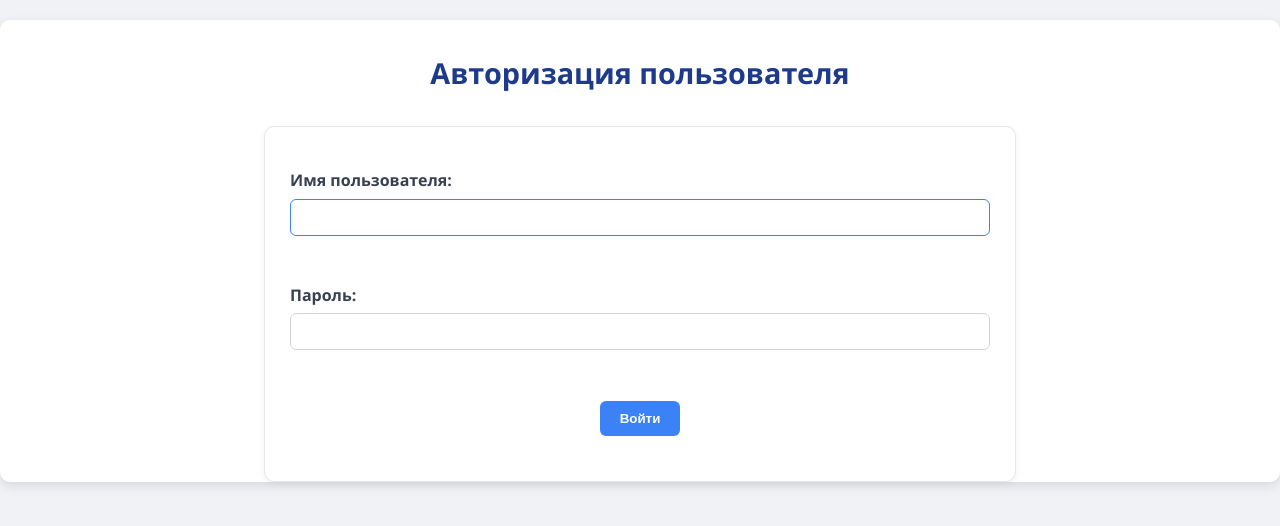
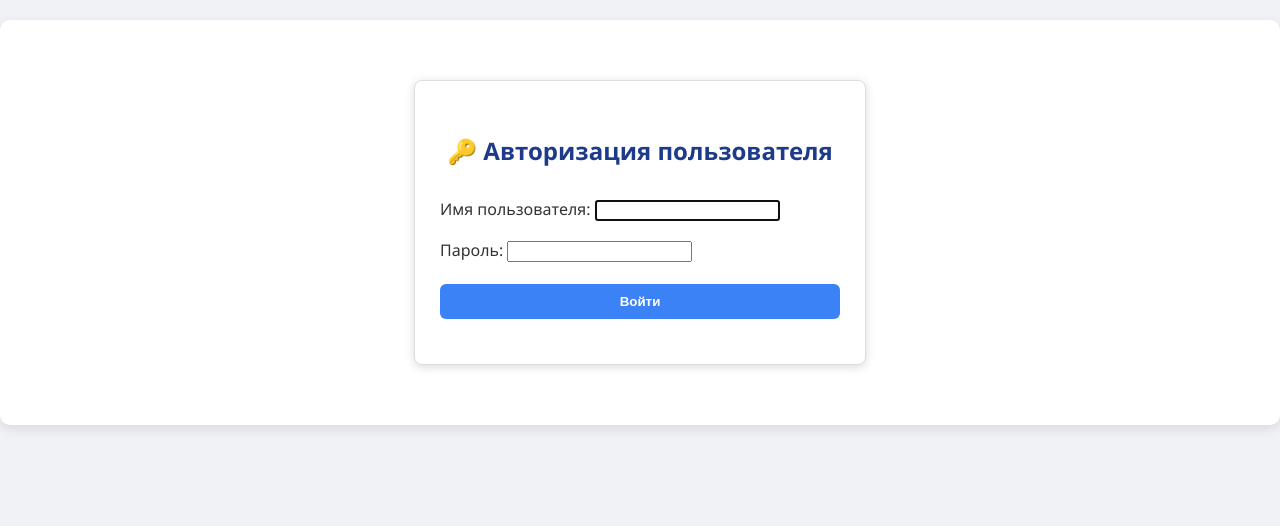
Before and after one commit to evlx87/OrderRegistry, a Django app: page /accounts/login/ in a window 1280 px wide. Shown: the top 526 px of the page. Run offline with Django 5.2, Linux system fonts and the light colour scheme; parts of the project's set-up code (start-up, migrations or seed data) failed here and were passed over.

Commit message:
Скорректировано оформление html и css

```diff
--- a/orders/templates/orders/index.html
+++ b/orders/templates/orders/index.html
@@ -1,12 +1,10 @@
 {% extends 'orders/base.html' %}
 {% load static %}
 {% block title %}
-<title>
     {{ page_title|title }}
-</title>
 {% endblock %}
 {% block page_header %}
-    <h1>РЕЕСТР ПРИКАЗОВ <br>ФГКОУ «Объединенный Санкт-Петербургский кадетский корпус <br>Следственного комитета Российской Федерации имени Маршала Советского Союза Г.К. Жукова»</h1>
+    <h1>РЕЕСТР ПРИКАЗОВ <br>ФГКОУ «Объединенный Санкт-Петербургский кадетский корпус <br>Следственного комитета Российской Федерации <br>имени Маршала Советского Союза Г.К. Жукова»</h1>
 {% endblock %}
 {% block content %}
     <hr>
--- a/static/css/style.css
+++ b/static/css/style.css
@@ -1,28 +1,31 @@
-/* Базовый сброс и шрифты */
+/* ========================================================= */
+/* 1. Базовый сброс и макет страницы */
+/* ========================================================= */
 body {
     font-family: 'Segoe UI', Tahoma, Geneva, Verdana, sans-serif;
     line-height: 1.6;
     margin: 0;
     padding: 0;
-    background-color: #f0f2f5;
+    background-color: #f0f2f5; /* Светло-серый фон */
     color: #333;
 }
 
-#main_container { /* Замена класса 'container' */
+#main_container { /* Главный контейнер для контента */
     max-width: 1300px;
     margin: 20px auto;
-    padding: 0 20px;
+    padding: 20px;
     background-color: #fff;
     border-radius: 10px;
-    box-shadow: 0 4px 12px rgba(0, 0, 0, 0.1);
+    box-shadow: 0 4px 12px rgba(0, 0, 0, 0.1); /* Мягкая тень */
 }
 
 h1 {
     text-align: center;
-    padding-top: 30px;
-    padding-bottom: 10px;
-    color: #1e3a8a;
+    padding-top: 10px;
+    padding-bottom: 20px;
+    color: #1e3a8a; /* Темно-синий для акцента */
     font-size: 1.8em;
+    font-weight: 600;
 }
 
 .cntr {
@@ -54,11 +59,93 @@ h1 {
 }
 
 .pp_button:hover {
-    background-color: #1e40af;
+    background-color: #1e40af; /* Темнее при наведении */
     transform: translateY(-1px);
 }
 
-/* Форма фильтра */
+/* ========================================================= */
+/* 3. Формы (Add/Edit) - .add_form */
+/* ========================================================= */
+.add_form {
+    max-width: 700px;
+    width: 100%;
+    margin: 20px auto;
+    padding: 25px;
+    border: 1px solid #e5e7eb;
+    border-radius: 10px;
+    background-color: #fff;
+    box-shadow: 0 2px 8px rgba(0, 0, 0, 0.05);
+}
+
+.add_form form {
+    display: flex;
+    flex-direction: column;
+    gap: 15px;
+}
+
+.add_form p { /* Стилизация p.as_p */
+    display: flex;
+    flex-direction: column;
+    margin: 0; /* Удаляем стандартный отступ p */
+}
+
+.add_form label {
+    font-weight: 600;
+    color: #374151;
+    margin-bottom: 5px;
+}
+
+.add_form input,
+.add_form select,
+.add_form textarea {
+    width: 100%;
+    padding: 10px;
+    border: 1px solid #d1d5db;
+    border-radius: 6px;
+    box-sizing: border-box;
+    transition: border-color 0.2s;
+}
+
+.add_form input:focus,
+.add_form select:focus,
+.add_form textarea:focus {
+    border-color: #3b82f6;
+    box-shadow: 0 0 0 3px rgba(59, 130, 246, 0.2); /* Эффект свечения */
+    outline: none;
+}
+
+/* ========================================================= */
+/* 4. Форма Входа (.auth_box_center) */
+/* ========================================================= */
+.auth_box_center {
+    max-width: 400px; /* Уменьшаем ширину для входа */
+    margin: 40px auto;
+    padding: 25px;
+    border: 1px solid #ddd;
+    border-radius: 8px;
+    background-color: #fff;
+    box-shadow: 0 2px 10px rgba(0, 0, 0, 0.15); /* Более выраженная тень */
+}
+
+.auth_box_center h1 {
+    font-size: 1.5em;
+    padding-bottom: 10px;
+}
+
+.error_message {
+    padding: 10px;
+    border: 1px solid #f87171;
+    background-color: #fee2e2;
+    color: #b91c1c;
+    border-radius: 6px;
+    margin-bottom: 15px;
+    font-weight: 500;
+    text-align: left;
+}
+
+/* ========================================================= */
+/* 5. Фильтры и Поиск */
+/* ========================================================= */
 .filter_container {
     margin-bottom: 20px;
     padding: 15px;
@@ -150,49 +215,26 @@ td img {
     vertical-align: middle;
 }
 
-/* Формы (Add/Edit/Login) */
-.add_form {
-    max-width: 700px;
-    width: 100%;
-    margin: 20px auto;
-    padding: 25px;
-    border: 1px solid #e5e7eb;
-    border-radius: 10px;
-    background-color: #fff;
-    box-shadow: 0 2px 8px rgba(0, 0, 0, 0.05);
+/* ========================================================= */
+/* 7. Медиа-запросы (Адаптивность) */
+/* ========================================================= */
+@media (max-width: 900px) {
+    /* Адаптивность для формы фильтра */
+    .filter_container form {
+        flex-direction: column;
+        align-items: stretch;
+    }
+    .filter_input, .filter_container select {
+        width: 100%;
+        max-width: 100%;
+    }
 }
-
-.add_form form {
-    display: flex;
-    flex-direction: column;
-    gap: 15px;
+@media (max-width: 768px) {
+    /* Адаптивность для главного контейнера */
+    #main_container {
+        margin: 10px auto;
+        padding: 10px;
+        border-radius: 0;
+        box-shadow: none;
+    }
 }
-
-.add_form p { /* Стилизация p.as_p */
-    display: flex;
-    flex-direction: column;
-}
-
-.add_form label {
-    font-weight: 600;
-    color: #374151;
-    margin-bottom: 5px;
-}
-
-.add_form input,
-.add_form select,
-.add_form textarea {
-    width: 100%;
-    padding: 10px;
-    border: 1px solid #d1d5db;
-    border-radius: 6px;
-    box-sizing: border-box;
-    transition: border-color 0.2s;
-}
-
-.add_form input:focus,
-.add_form select:focus,
-.add_form textarea:focus {
-    border-color: #3b82f6;
-    outline: none;
-}
--- a/users/templates/registration/login.html
+++ b/users/templates/registration/login.html
@@ -1,14 +1,21 @@
 {% extends 'orders/base.html' %}
 
 {% block content %}
-<h1>Авторизация пользователя</h1>
-<div class="add_form">
-<form method="post">
-    {% csrf_token %}
-    {{ form.as_p }}
-    <div class="button_container">
-        <button class="pp_button" type="submit">Войти</button>
-    </div>
-</form>
+<div class="auth_box_center"> <h1>🔑 Авторизация пользователя</h1>
+
+    {% comment %} Если Django возвращает ошибки, мы их стилизуем {% endcomment %}
+    {% if form.errors %}
+        <p class="error_message">Неправильное имя пользователя или пароль. Попробуйте еще раз.</p>
+    {% endif %}
+
+    <form method="post">
+        {% csrf_token %}
+
+        {{ form.as_p }}
+
+        <div class="button_container" style="margin-top: 20px;">
+            <button class="pp_button" type="submit" style="width: 100%;">Войти</button>
+        </div>
+    </form>
 </div>
 {% endblock %}
```
Also changed, not shown: other parts of static/css/style.css (+12 -32 lines).
